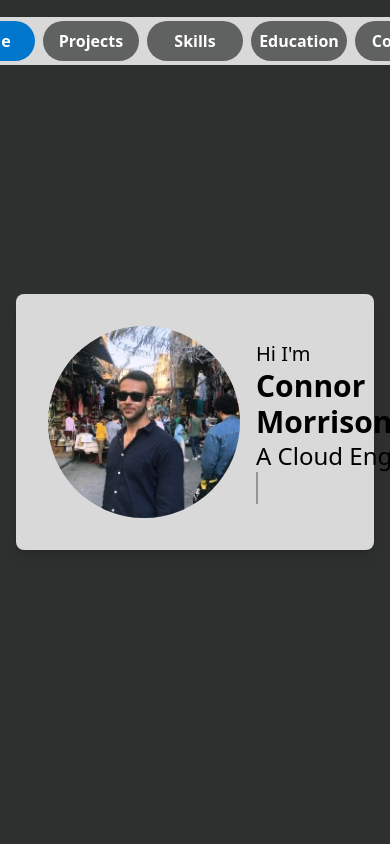
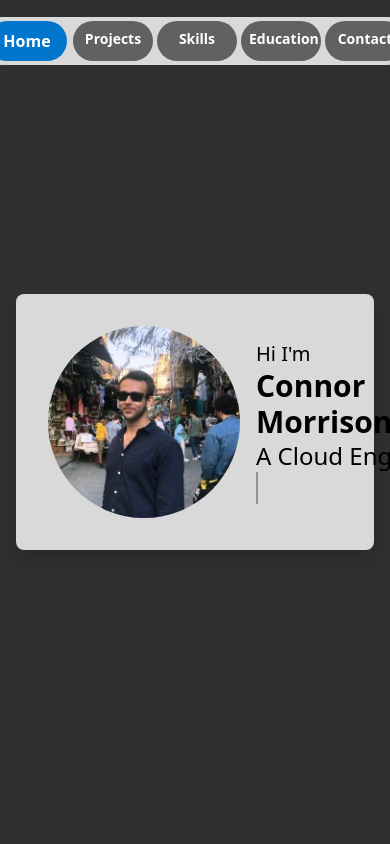
Before and after one commit to Quarter-645/Portfolio-Repo, a React (Create React App) app in the folder portfolio-front-end/: page / in a window 390 px wide. Shown: the top 844 px of the page. Built offline with nearby package versions, Linux system fonts and the light colour scheme.

Commit message:
added some minor responsivity changes to the navbar

```diff
--- a/portfolio-front-end/src/components/Navbar.js
+++ b/portfolio-front-end/src/components/Navbar.js
@@ -1,8 +1,8 @@
 import React, { useState, useEffect } from 'react';
 
 function Navbar() {
-    const LINK_CSS = "bg-grey bg-opacity-70 transition duration-300 hover:bg-opacity-90 cursor-pointer mx-1 p-2 rounded-3xl text-white font-bold w-24 text-center";
-    const ACTIVE_LINK_CSS = "bg-blue transition duration-300 cursor-pointer mx-1 p-2 rounded-3xl text-white font-bold w-24 text-center"; // CSS class for active link
+    const LINK_CSS = "bg-grey bg-opacity-70 transition duration-300 hover:bg-opacity-90 cursor-pointer md:mx-1 mx-0.5 p-2 rounded-3xl text-white font-bold md:w-24 w-20 md:text-base text-sm text-center";
+    const ACTIVE_LINK_CSS = "bg-blue transition duration-300 cursor-pointer mx-1 p-2 rounded-3xl text-white font-bold md:text-lg md:w-24 w-20 text-center"; // CSS class for active link
     const [activeLink, setActiveLink] = useState(null);
 
     useEffect(() => {
```
